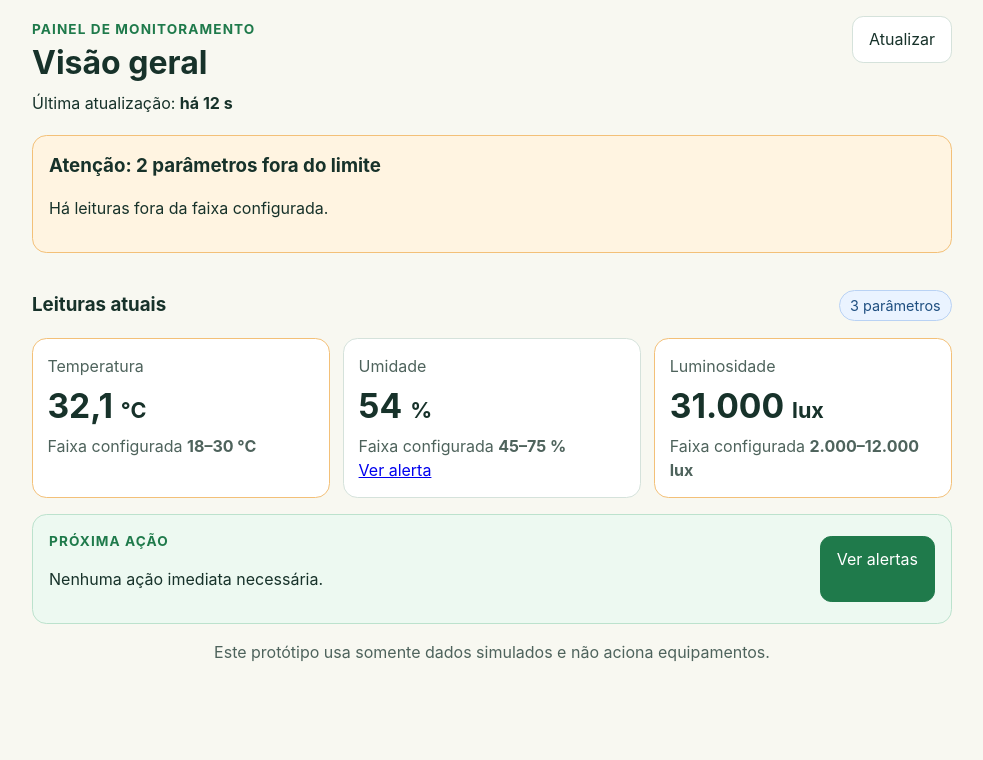
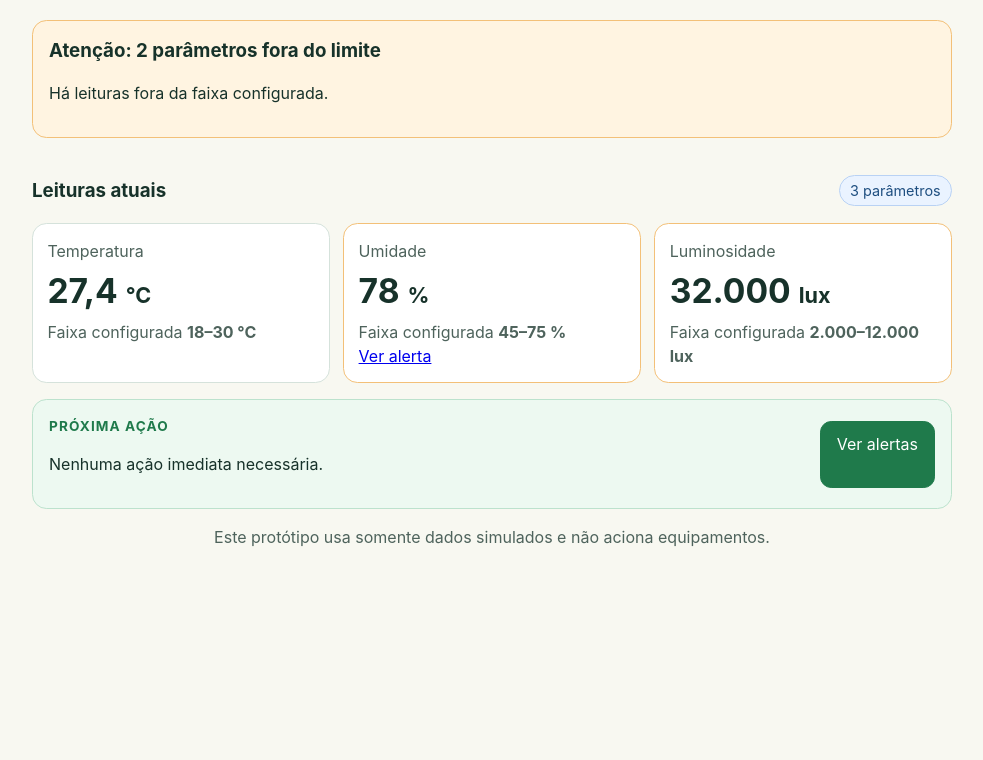
Before and after one commit to vbsilva-cs/mini-estufa-automatizada, a Flask app: page / in a window 1280 px wide. Shown: the part 98-858 px from the top of the page, without its empty margins (148-1131 px from the left). After the commit the page ends 645 px from the top, so only its background shows below. Run offline with Flask 3, Linux system fonts and the light colour scheme.

Commit message:
revert: remove leituras dinâmicas para melhorar usabilidade e consistencia

```diff
--- a/app/routes/web.py
+++ b/app/routes/web.py
@@ -3,40 +3,26 @@ from datetime import UTC, datetime
 from flask import Blueprint, redirect, render_template, request, session, url_for
 
 from app.services.monitoring import MonitoringService
-from app.services.reading_stream import ReadingStreamService
-from app.services.readings import ReadingCycleService
 from app.services.simulation import load_dataset
 
 
 web_bp = Blueprint("web", __name__)
 monitoring_service = MonitoringService()
 DATASET = load_dataset()
-reading_stream_service = ReadingStreamService(DATASET)
 PARAMETROS = {
     "temperatura_c": {"nome": "Temperatura", "unidade": "°C"},
     "umidade_pct": {"nome": "Umidade", "unidade": "%"},
     "luminosidade_lux": {"nome": "Luminosidade", "unidade": "lux"},
 }
-AUTO_REFRESH_SECONDS = 30
-reading_service = ReadingCycleService(DATASET)
 
 
 @web_bp.get("/")
 def dashboard():
-    leitura_cursor = session.get("leitura_cursor", 0)
-    leitura = reading_stream_service.current(leitura_cursor)
-    if request.args.get("atualizar") == "1":
-        leitura = reading_service.advance()
-    else:
-        leitura = reading_service.current
-
+    leitura = DATASET[-1]
     alertas = monitoring_service.compare_leitura(leitura)
     proxima_acao = "Nenhuma ação imediata necessária."
     descricao_alerta = "Todos os parâmetros estão na faixa esperada."
-    if any(alerta.parametro == "umidade_pct" for alerta in alertas):
-        proxima_acao = "Verifique o alerta de umidade."
-        descricao_alerta = "A umidade está acima da faixa configurada."
-    elif alertas:
+    if alertas:
         descricao_alerta = "Há leituras fora da faixa configurada."
 
     return render_template(
@@ -46,21 +32,10 @@ def dashboard():
         alertas=alertas,
         estado=monitoring_service.estado(leitura),
         parametros=PARAMETROS,
-        ultima_atualizacao=reading_stream_service.elapsed_label(session.get("last_refresh_at")),
         proxima_acao=proxima_acao,
         descricao_alerta=descricao_alerta,
         active_page="dashboard",
-        auto_refresh_seconds=AUTO_REFRESH_SECONDS,
-        atualizar_url=url_for("web.dashboard", atualizar=1),
     )
-
-
-@web_bp.post("/atualizar")
-def atualizar_leitura():
-    leitura_cursor = session.get("leitura_cursor", 0)
-    session["leitura_cursor"] = reading_stream_service.next_cursor(leitura_cursor)
-    session["last_refresh_at"] = datetime.now(UTC).isoformat()
-    return redirect(url_for("web.dashboard"))
 
 
 @web_bp.route("/limites", methods=["GET", "POST"])
--- a/app/services/reading_stream.py
+++ /dev/null
@@ -1,32 +0,0 @@
-from __future__ import annotations
-
-from datetime import UTC, datetime
-
-from app.domain.entities import Leitura
-
-
-class ReadingStreamService:
-    def __init__(self, dataset: list[Leitura]) -> None:
-        self.dataset = dataset
-
-    def current(self, cursor: int) -> Leitura:
-        return self.dataset[self._normalize_cursor(cursor)]
-
-    def next_cursor(self, cursor: int) -> int:
-        return (self._normalize_cursor(cursor) + 1) % len(self.dataset)
-
-    def _normalize_cursor(self, cursor: int) -> int:
-        if not self.dataset:
-            raise ValueError("dataset vazio")
-        return cursor % len(self.dataset)
-
-    @staticmethod
-    def elapsed_label(last_refresh_iso: str | None) -> str:
-        if not last_refresh_iso:
-            return "há 12 s"
-
-        last_refresh = datetime.fromisoformat(last_refresh_iso)
-        elapsed_seconds = max(int((datetime.now(UTC) - last_refresh).total_seconds()), 0)
-        if elapsed_seconds < 60:
-            return f"há {elapsed_seconds} s"
-        return f"há {elapsed_seconds // 60} min"
--- a/app/services/readings.py
+++ /dev/null
@@ -1,23 +0,0 @@
-from app.domain.entities import Leitura
-
-
-class ReadingCycleService:
-    def __init__(self, dataset: list[Leitura]) -> None:
-        if not dataset:
-            raise ValueError("dataset vazio")
-
-        self._dataset = dataset
-        self.reset()
-
-    def reset(self) -> None:
-        self._cursor = 0
-        self._current = self._dataset[-1]
-
-    @property
-    def current(self) -> Leitura:
-        return self._current
-
-    def advance(self) -> Leitura:
-        self._current = self._dataset[self._cursor]
-        self._cursor = (self._cursor + 1) % len(self._dataset)
-        return self._current
--- a/app/templates/dashboard.html
+++ b/app/templates/dashboard.html
@@ -1,18 +1,5 @@
 {% extends "base.html" %}
-{% block head_extra %}
-<meta http-equiv="refresh" content="{{ auto_refresh_seconds }};url={{ atualizar_url }}" />
-{% endblock %}
 {% block content %}
-<section class="page-head">
-  <div>
-    <p class="kicker">Painel de monitoramento</p>
-    <h2>Visão geral</h2>
-    <p>Última atualização: <strong>{{ ultima_atualizacao }}</strong></p>
-  </div>
-  <form method="post" action="{{ url_for('web.atualizar_leitura') }}">
-    <button type="submit">Atualizar</button>
-  </form>
-</section>
 
 {% if alertas %}
 <section class="state-banner attention" role="status">
@@ -25,11 +12,6 @@
   <p>Todos os parâmetros estão na faixa esperada.</p>
 <section>
   <h2>Leitura atual</h2>
-  <form method="get" action="{{ url_for('web.dashboard') }}">
-    <input type="hidden" name="atualizar" value="1" />
-    <button type="submit">Atualizar leitura agora</button>
-  </form>
-  <p>Atualização automática a cada {{ auto_refresh_seconds }} segundos.</p>
   <ul>
     <li>temperatura_c: {{ leitura.temperatura_c }} °C</li>
     <li>umidade_pct: {{ leitura.umidade_pct }} %</li>
--- a/data/simulated/leituras.json
+++ b/data/simulated/leituras.json
@@ -55,8 +55,8 @@
   },
   {
     "instante": "2026-11-01T10:45:00Z",
-    "temperatura_c": 32.1,
-    "umidade_pct": 54.0,
-    "luminosidade_lux": 31000.0
+    "temperatura_c": 27.4,
+    "umidade_pct": 78.0,
+    "luminosidade_lux": 32000.0
   }
 ]
```
Also changed, not shown: docs/ESCOPO_E_LIMITACOES.md (+1 -1 lines).
